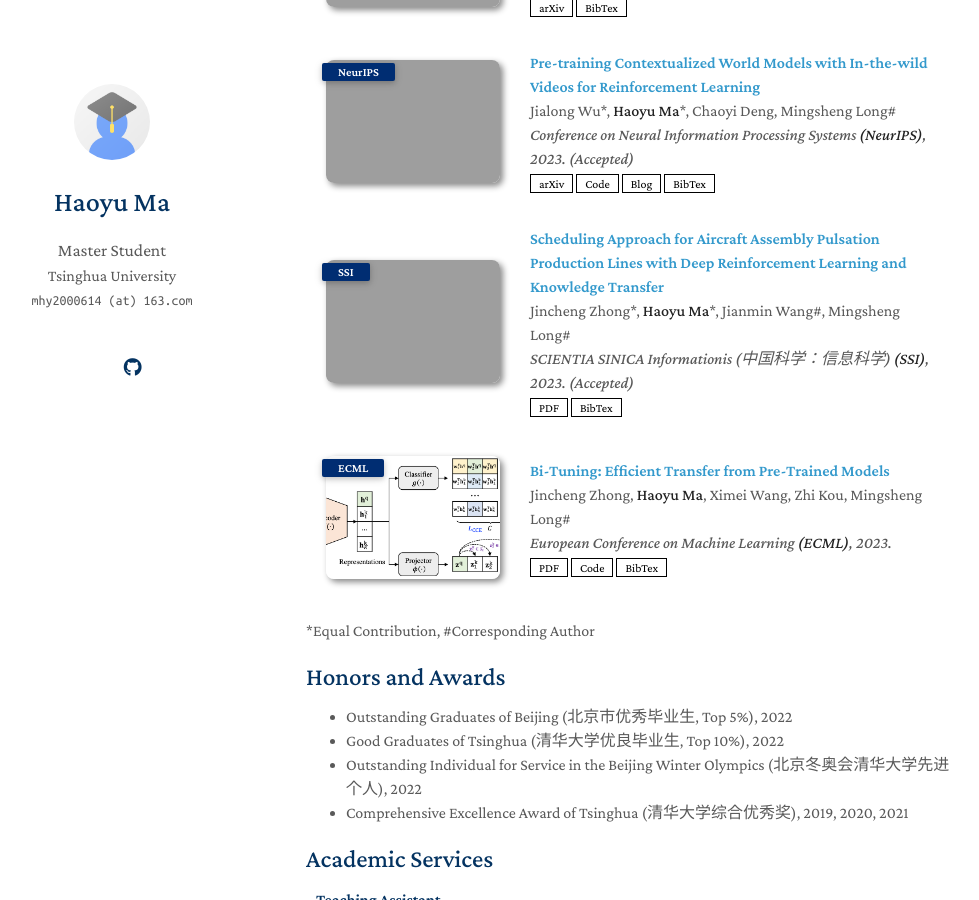
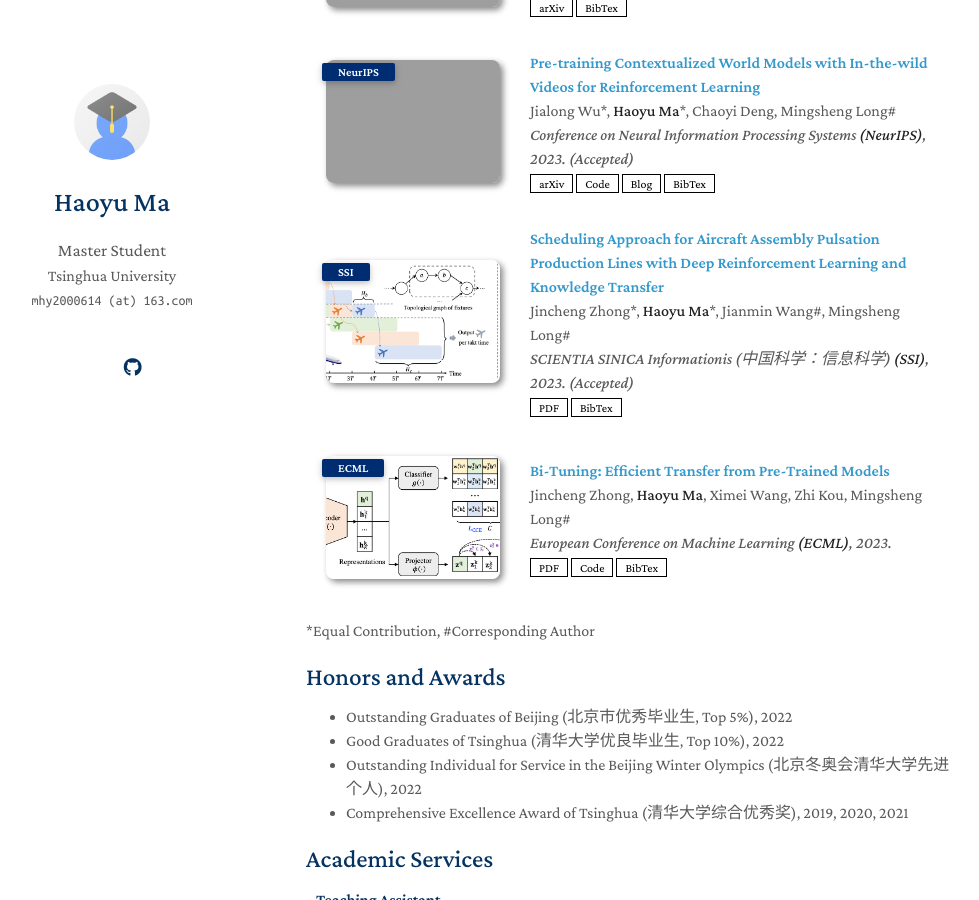
Before and after one commit to Earthring/earthring.github.io, a Jekyll site: the page built from index.md, in a window 1280 px wide and 900 px high, scrolled down 640 px. Shown: the whole window, without its empty margins (164-1143 px from the left). Built offline with Jekyll 4.4.1, drawn with Linux system fonts in a browser that asks for light colours; nearby versions of some CDN libraries; a style sheet for code colours, icons or effects is not loaded; our own code applies the rules of GitHub Pages for plain Markdown files; grey boxes are pictures that could not be loaded.

Commit message:
Update publications.yml

```diff
--- a/_data/publications.yml
+++ b/_data/publications.yml
@@ -22,8 +22,8 @@ main:
     conference_short: SSI
     conference: SCIENTIA SINICA Informationis (中国科学：信息科学) <strong>(SSI)</strong>, 2023. (Accepted)
     pdf: https://dds.sciengine.com/cfs/files/pdfs/view/1674-7267/6FE1600AED3344FD92B2D1F641B7373E-mark.pdf
-    bibtex: https://earthring.github.io/assets/pub/ssi2023_assembly/bibtex.txt
-    image: https://earthring.github.io/assets/pub/ssi2023_assembly/thumbnail.png
+    bibtex: https://earthring.github.io/assets/pub/ssi2023_scheduling/bibtex.txt
+    image: https://earthring.github.io/assets/pub/ssi2023_scheduling/thumbnail.png
 
   - title: "Bi-Tuning: Efficient Transfer from Pre-Trained Models"
     authors: Jincheng Zhong, <strong>Haoyu Ma</strong>, Ximei Wang, Zhi Kou, Mingsheng Long#
```
